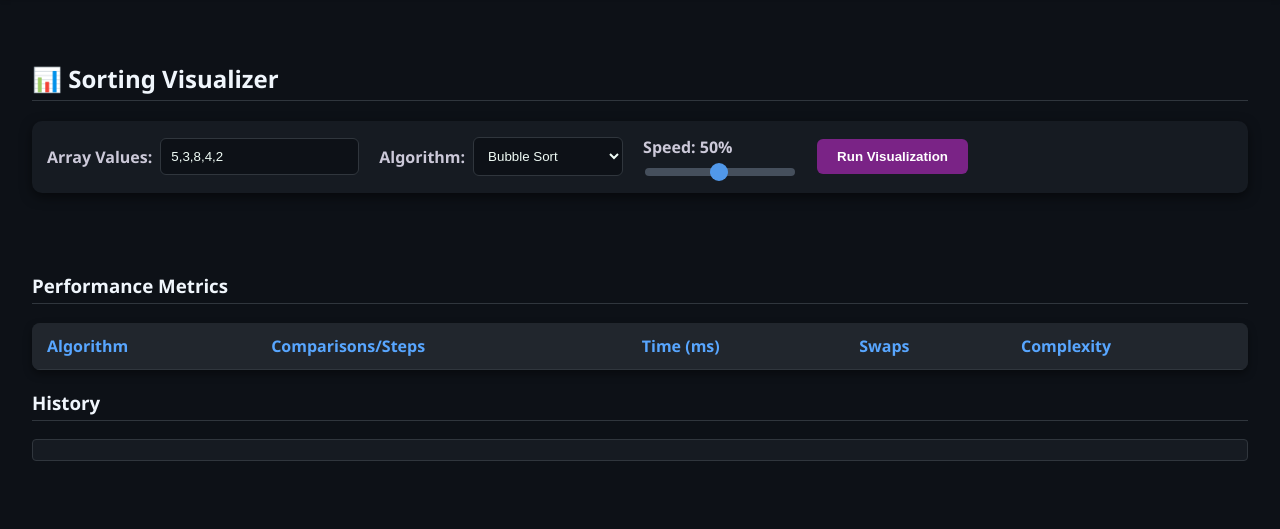
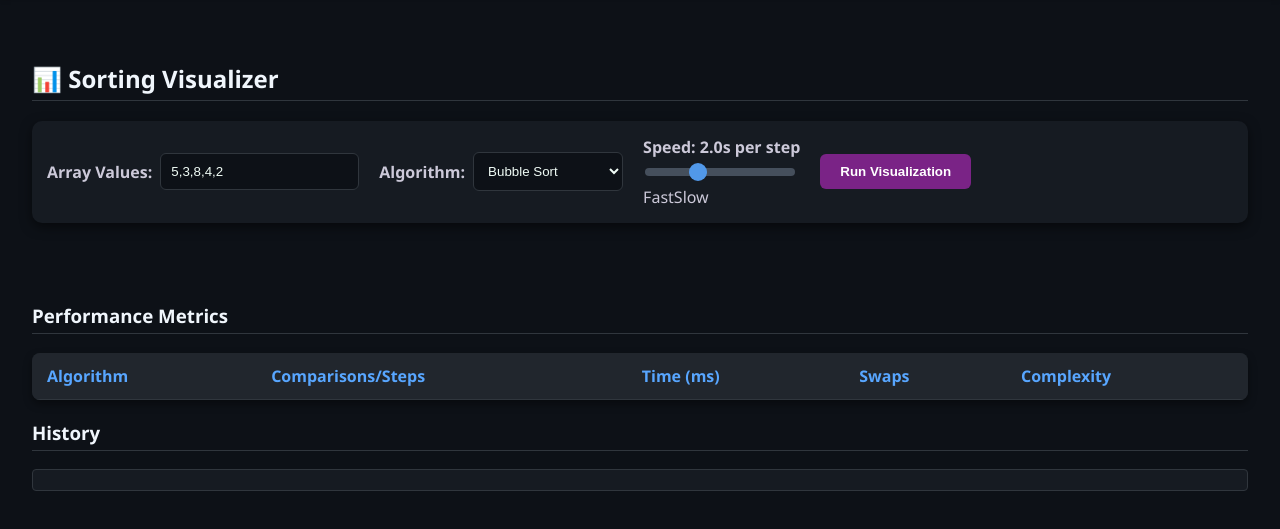
Before and after one commit to Hithashree03-hs/AlgorithmVisualizerBackend, a website: page frontend/index.html in a window 1280 px wide. Shown: the part 81-610 px from the top of the page. Drawn offline with Linux system fonts and the light colour scheme; sample sign-in values are in the browser's storage.

Commit message:
Added new files and updates

```diff
--- a/frontend/index.html
+++ b/frontend/index.html
@@ -9,9 +9,9 @@
 <body>
 
     <script>
-        // Check if the 'isLoggedIn' flag is NOT set to 'true' in the browser's storage
+
         if (localStorage.getItem('isLoggedIn') !== 'true') {
-            // If the user is not logged in, redirect them to the login page
+
             window.location.href = 'login.html';
         }
     </script>
@@ -46,9 +46,14 @@
                 </div>
 
                 <div class="control-group speed-control">
-                    <label for="speedSlider" id="speedLabel">Speed: 50%</label>
-                    <input type="range" id="speedSlider" min="1" max="100" value="50">
-                </div>
+  <label for="speedSlider" id="speedLabel">Speed: 2.0s per step</label>
+  <input type="range" id="speedSlider" min="0.5" max="5" step="0.1" value="2">
+  <div class="speed-hints">
+    <span>Fast</span>
+    <span style="float:right;">Slow</span>
+  </div>
+</div>
+
 
                 <button id="runSortBtn">Run Visualization</button>
             </div>
--- a/frontend/script.js
+++ b/frontend/script.js
@@ -1,11 +1,10 @@
-// ----------------- Config & State -----------------
+
 let ANIM_DELAY = 220;
 const NODE_RADIUS = 20;
 
 let nodes = [], edges = [], nodeCount = 0;
 let mode = null, edgeFromNode = null, startNodeId = null, endNodeId = null;
 
-// ----------------- DOM Elements -----------------
 const speedSlider = document.getElementById("speedSlider");
 const speedLabel = document.getElementById("speedLabel");
 
@@ -32,9 +31,6 @@ const directedSelect = document.getElementById("directedSelect");
 const pathAlgoSelect = document.getElementById("pathAlgoSelect");
 const pathCostDisplay = document.getElementById("pathCostDisplay");
 
-// ----------------- Utility Functions -----------------
-
-/** Parses comma-separated input into an array of numbers or strings. */
 function parseInputArray(input) {
     return input.split(",").map(v => v.trim()).filter(v => v.length > 0).map(v => {
         const num = parseFloat(v);
@@ -42,14 +38,12 @@ function parseInputArray(input) {
     });
 }
 
-/** Gets a numeric value for comparison. */
 function getValue(v) {
     if (typeof v === "number") return v;
     if (typeof v === "string") return v.split("").reduce((acc, c) => acc + c.charCodeAt(0), 0);
     return 0;
 }
 
-/** Creates the outer DOM structure for a single chart visualization. */
 function createChartElement(titleText) {
     const chart = document.createElement("div");
     chart.className = "chart";
@@ -62,7 +56,7 @@ function createChartElement(titleText) {
     return { chart, barsWrapper };
 }
 
-/** Renders the current array state into the barsWrapper DOM element. */
+
 function renderBarsTo(wrapper, values, color = "#3b82f6") {
     wrapper.innerHTML = "";
     const maxVal = Math.max(...values.map(getValue), 1);
@@ -71,7 +65,7 @@ function renderBarsTo(wrapper, values, color = "#3b82f6") {
         const bar = document.createElement("div");
         bar.className = "bar";
         const h = (Math.abs(getValue(v)) / maxVal) * 220 + 40;
-        // FIX 1: Use backticks for template literals in CSS style assignment
+
         bar.style.height = `${h}px`;
         bar.style.width = `${100 / n - 2}%`;
         bar.style.background = color;
@@ -82,14 +76,10 @@ function renderBarsTo(wrapper, values, color = "#3b82f6") {
     });
 }
 
-/** Calculates Euclidean distance (used in A*). */
-function distance(x1, y1, x2, y2) { return Math.hypot(x2 - x1, y2 - y1); }
+ function distance(x1, y1, x2, y2) { return Math.hypot(x2 - x1, y2 - y1); }
 
-// ----------------- Sorting Algorithms (Snapshot Generators) -----------------
-// *** RESTORED SORTING LOGIC ***
 
-/** Generates snapshots for Bubble Sort. */
-function bubbleSnapshots(arr) {
+ function bubbleSnapshots(arr) {
     const a = [...arr]; const snaps = [a.slice()]; let steps = 0, swaps = 0;
     for (let i = 0; i < a.length - 1; i++)
         for (let j = 0; j < a.length - i - 1; j++) {
@@ -103,7 +93,7 @@ function bubbleSnapshots(arr) {
     return { snaps, steps, swaps };
 }
 
-/** Generates snapshots for Selection Sort. */
+
 function selectionSnapshots(arr) {
     const a = [...arr]; const snaps = [a.slice()]; let steps = 0, swaps = 0;
     for (let i = 0; i < a.length; i++) {
@@ -120,7 +110,7 @@ function selectionSnapshots(arr) {
     } return { snaps, steps, swaps };
 }
 
-/** Generates snapshots for Insertion Sort. */
+
 function insertionSnapshots(arr) {
     const a = [...arr]; const snaps = [a.slice()]; let steps = 0, swaps = 0;
     for (let i = 1; i < a.length; i++) {
@@ -138,7 +128,7 @@ function insertionSnapshots(arr) {
     } return { snaps, steps, swaps };
 }
 
-/** Generates snapshots for Merge Sort. */
+
 function mergeSnapshots(arr) {
     const snaps = []; let steps = 0, swaps = 0;
     function merge(left, right) {
@@ -164,8 +154,7 @@ function mergeSnapshots(arr) {
     return { snaps, steps, swaps };
 }
 
-/** Generates snapshots for Quick Sort. */
-function quickSnapshots(arr) {
+ function quickSnapshots(arr) {
     const a = arr.slice();
     const snaps = [a.slice()];
     let steps = 0, swaps = 0;
@@ -201,7 +190,7 @@ function quickSnapshots(arr) {
     return { snaps, steps, swaps };
 }
 
-/** Generates snapshots for Heap Sort. */
+
 function heapSnapshots(arr) {
     const a = arr.slice(); const snaps = [a.slice()]; let steps = 0, swaps = 0;
     function heapify(n, i) {
@@ -228,9 +217,7 @@ function heapSnapshots(arr) {
 
 const SORT_SNAPSHOT_FUNCS = { bubble: bubbleSnapshots, selection: selectionSnapshots, insertion: insertionSnapshots, merge: mergeSnapshots, quick: quickSnapshots, heap: heapSnapshots };
 
-// ----------------- Main Sorting Logic -----------------
 
-/** Animates all sorting algorithms simultaneously. */
 async function animateAllAlgorithms(values) {
     visualContainer.innerHTML = "";
     comparisonTable.innerHTML = "";
@@ -241,10 +228,10 @@ async function animateAllAlgorithms(values) {
     const results = {};
     const chartElements = {};
 
-    // 1. Generate Snapshots, Setup Panels, and Prepare Elements
+
     for (const name of allAlgoNames) {
         const startTime = performance.now();
-        // Execute the actual sorting logic
+
         const { snaps, steps, swaps } = SORT_SNAPSHOT_FUNCS[name](values);
         const endTime = performance.now();
         const timeMs = (endTime - startTime).toFixed(2);
@@ -273,12 +260,12 @@ async function animateAllAlgorithms(values) {
             trow.style.backgroundColor = 'rgba(88, 166, 255, 0.2)';
             trow.style.border = '2px solid #58a6ff';
         }
-        // FIX 2: Use backticks for template literals in HTML content
+
         trow.innerHTML = `<td>${name.toUpperCase()}</td><td>${steps}</td><td>${timeMs} ms</td><td>${swaps}</td><td>${results[name].complexity}</td>`;
         comparisonTable.appendChild(trow);
     }
 
-    // 2. Reorder the chart elements
+
     const selectedChart = chartElements[selectedAlgo];
     for (const name of allAlgoNames) {
         if (name !== selectedAlgo) {
@@ -289,7 +276,7 @@ async function animateAllAlgorithms(values) {
         visualContainer.prepend(selectedChart);
     }
 
-    // 3. Animate All Algorithms Concurrently
+
     const maxFrames = Math.max(...Object.values(results).map(r => r.snaps.length));
 
     for (let frame = 0; frame < maxFrames; frame++) {
@@ -302,27 +289,26 @@ async function animateAllAlgorithms(values) {
         await new Promise(res => setTimeout(res, ANIM_DELAY));
     }
 
-    // 4. History Update
+
     const finalResults = results[selectedAlgo];
     if (finalResults) {
         const finalSorted = finalResults.snaps[finalResults.snaps.length - 1] || values;
         const historyItem = document.createElement("p");
-        // FIX 3: Use backticks for template literals in text content
+
         historyItem.textContent = `Sorted [${values}] using ${selectedAlgo.toUpperCase()} → [${finalSorted}] (Steps: ${finalResults.steps}, Time: ${finalResults.timeMs}ms)`;
         historyDiv.prepend(historyItem);
     }
 }
 
-// ----------------- Event Handlers (Sorting & Mode Switch) -----------------
-
 if (speedSlider && speedLabel) {
     speedSlider.oninput = () => {
-        const maxDelay = 400;
-        const minDelay = 10;
-        ANIM_DELAY = maxDelay - (speedSlider.value / 100) * (maxDelay - minDelay);
-        // FIX 4: Use backticks for template literals
-        speedLabel.textContent = `Speed: ${Math.round(speedSlider.value)}%`;
+        // Slider value is in seconds (e.g. 0.5–5.0)
+        const seconds = parseFloat(speedSlider.value);
+        ANIM_DELAY = seconds * 1000; // convert to milliseconds
+        speedLabel.textContent = `Speed: ${seconds.toFixed(1)}s per step`;
     };
+
+    // Initialize default value
     speedSlider.oninput();
 }
 
@@ -349,11 +335,7 @@ pathfindingBtn.onclick = () => {
     sortingSection.classList.remove("visible");
 };
 
-// ----------------------------------------------------
-// ----------------- Pathfinding Logic -----------------
-// ----------------------------------------------------
 
-// --- Graph Drawing ---
 
 function drawGraph(highlightPath = []) {
     if (!ctx) return;
@@ -361,7 +343,7 @@ function drawGraph(highlightPath = []) {
     ctx.clearRect(0, 0, graphCanvas.width, graphCanvas.height);
     ctx.font = "14px Poppins";
 
-    // Draw Edges
+
     edges.forEach(e => {
         const from = nodes.find(n => n.id === e.from); const to = nodes.find(n => n.id === e.to);
         if (!from || !to) return;
@@ -369,7 +351,6 @@ function drawGraph(highlightPath = []) {
         ctx.beginPath(); ctx.moveTo(from.x, from.y); ctx.lineTo(to.x, to.y);
         ctx.strokeStyle = directedSelect.value === "directed" ? "#f97316" : "#60a5fa"; ctx.lineWidth = 2; ctx.stroke();
 
-        // Draw Arrowhead for Directed Graphs
         if (directedSelect.value === "directed") {
             const angle = Math.atan2(to.y - from.y, to.x - from.x); const headlen = 12;
             const arrowX = to.x - NODE_RADIUS * Math.cos(angle);
@@ -380,7 +361,7 @@ function drawGraph(highlightPath = []) {
             ctx.closePath(); ctx.fillStyle = "#f97316"; ctx.fill();
         }
 
-        // Draw Weight
+
         if (e.weight !== undefined && weightedSelect.value === "yes") {
             const mx = (from.x + to.x) / 2, my = (from.y + to.y) / 2;
             ctx.fillStyle = "#f97316";
@@ -388,7 +369,7 @@ function drawGraph(highlightPath = []) {
         }
     });
 
-    // Highlight Path
+
     if (highlightPath.length > 1) {
         for (let i = 0; i < highlightPath.length - 1; i++) {
             const a = nodes.find(n => n.id === highlightPath[i]); const b = nodes.find(n => n.id === highlightPath[i + 1]);
@@ -398,7 +379,6 @@ function drawGraph(highlightPath = []) {
         }
     }
 
-    // Draw Nodes
     nodes.forEach(n => {
         let nodeColor = "#3b82f6";
         let borderColor = "#0b1220";
@@ -426,16 +406,15 @@ function drawGraph(highlightPath = []) {
     });
 }
 
-// --- Canvas Click Handler ---
+
 if (graphCanvas) {
     graphCanvas.addEventListener("click", e => {
         const rect = graphCanvas.getBoundingClientRect(); const x = e.clientX - rect.left; const y = e.clientY - rect.top;
         const clicked = nodes.find(n => distance(n.x, n.y, x, y) <= NODE_RADIUS + 4);
 
-        // 1. ADD NODE MODE
-        if (mode === "addNode") { nodes.push({ id: nodeCount++, x, y }); drawGraph(); return; }
+         if (mode === "addNode") { nodes.push({ id: nodeCount++, x, y }); drawGraph(); return; }
 
-        // 2. ADD EDGE MODE
+
         if (mode === "addEdge") {
             if (!clicked) return;
 
@@ -460,7 +439,7 @@ if (graphCanvas) {
     });
 }
 
-// --- Pathfinding Helper Functions ---
+
 function getNeighbors(id) { return edges.filter(e => e.from === id).map(e => ({ id: e.to, weight: e.weight || 1 })); }
 
 async function animatePath(path) {
@@ -480,7 +459,7 @@ function reconstructPath(cameFrom, endId) {
     return path.reverse();
 }
 
-// ----------------- Pathfinding Algorithms -----------------
+
 
 function bfs(startId, endId) {
     const queue = [startId];
@@ -628,7 +607,6 @@ function bellmanFord(startId, endId) {
         if (!relaxed) break;
     }
 
-    // Check for negative weight cycles
     for (const edge of edges) {
         if (distances.get(edge.from) !== Infinity && distances.get(edge.to) > distances.get(edge.from) + edge.weight) {
             return { path: [], cost: "Negative Cycle Detected", steps };
@@ -642,7 +620,6 @@ function bellmanFord(startId, endId) {
 }
 
 
-// --- Event Handlers (Pathfinding Buttons) ---
 
 if (addNodeBtn) addNodeBtn.onclick = () => { mode = mode === "addNode" ? null : "addNode"; edgeFromNode = null; drawGraph(); };
 if (addEdgeBtn) addEdgeBtn.onclick = () => { mode = mode === "addEdge" ? null : "addEdge"; edgeFromNode = null; drawGraph(); };
@@ -653,32 +630,30 @@ if (resetGraphBtn) resetGraphBtn.onclick = () => {
 };
 
 if (runPathBtn) runPathBtn.onclick = async () => {
-    // 1. Check for basic graph existence
+
     if (nodes.length === 0 || edges.length === 0) {
         alert("Add nodes and edges to the graph first!");
         return;
     }
 
-    // 2. Get Start and End Nodes using prompt() dialogs
+
     const startIdPrompt = prompt("Enter START node ID:", startNodeId !== null ? startNodeId : "0");
     const endIdPrompt = prompt("Enter TARGET node ID:", endNodeId !== null ? endNodeId : "1");
 
     const startId = parseInt(startIdPrompt);
     const endId = parseInt(endIdPrompt);
 
-    // 3. Validation
+
     if (isNaN(startId) || isNaN(endId) || !nodes.some(n => n.id === startId) || !nodes.some(n => n.id === endId)) {
         alert("Invalid or non-existent node IDs entered! Please check the IDs on the canvas.");
         return;
     }
 
-    // Update state and highlighting
     startNodeId = startId;
     endNodeId = endId;
     drawGraph();
 
-    // 4. Execution
-    runPathBtn.disabled = true;
+     runPathBtn.disabled = true;
 
     let pathResult;
     switch (pathAlgoSelect.value) {
@@ -690,7 +665,7 @@ if (runPathBtn) runPathBtn.onclick = async () => {
         default: pathResult = { path: [], cost: Infinity };
     }
 
-    // 5. Display Result
+
     let costDisplay = '';
 
     if (pathResult.cost === "Negative Cycle Detected") {
@@ -702,14 +677,12 @@ if (runPathBtn) runPathBtn.onclick = async () => {
         drawGraph();
     }
     else {
-        // Show Cost:
-        // 1. Always show cost for Dijkstra/A*/Bellman-Ford when "Weighted: Yes"
-        // 2. Always show cost (path length) for BFS/DFS.
+
         if (weightedSelect.value === "yes" || pathAlgoSelect.value === "bfs" || pathAlgoSelect.value === "dfs") {
             costDisplay = ` | Cost: ${pathResult.cost.toFixed(2)}`;
         }
 
-        // FIX 5: Use backticks for template literals in text content
+
         pathCostDisplay.textContent = `Path: ${pathResult.path.join(" → ")}${costDisplay} | Steps: ${pathResult.steps}`;
 
         await animatePath(pathResult.path);
@@ -717,5 +690,4 @@ if (runPathBtn) runPathBtn.onclick = async () => {
     runPathBtn.disabled = false;
 };
 
-// Initial calls
 if (ctx) drawGraph();
```
Also changed, not shown: frontend/login.js (+6 -11 lines).
